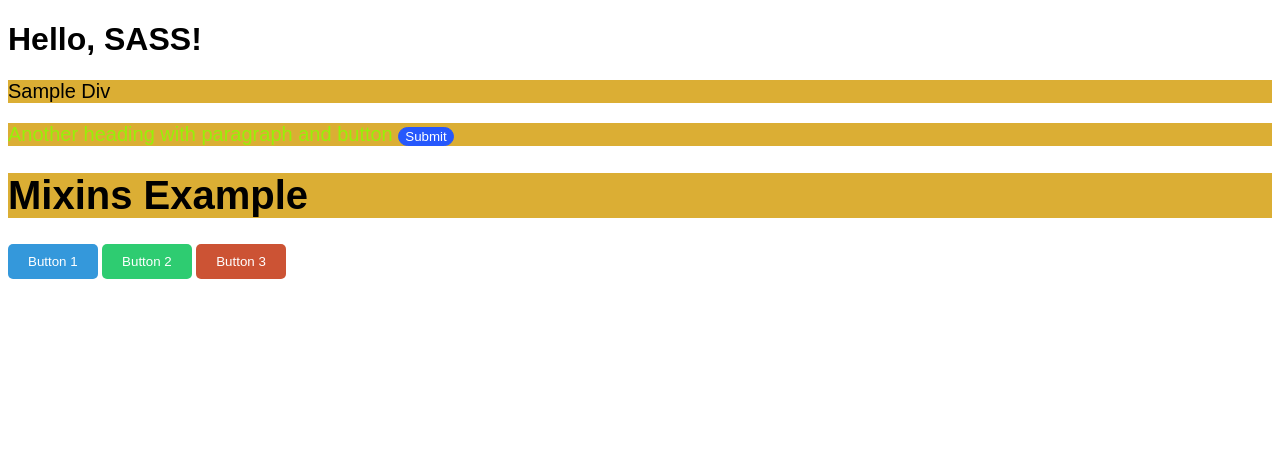
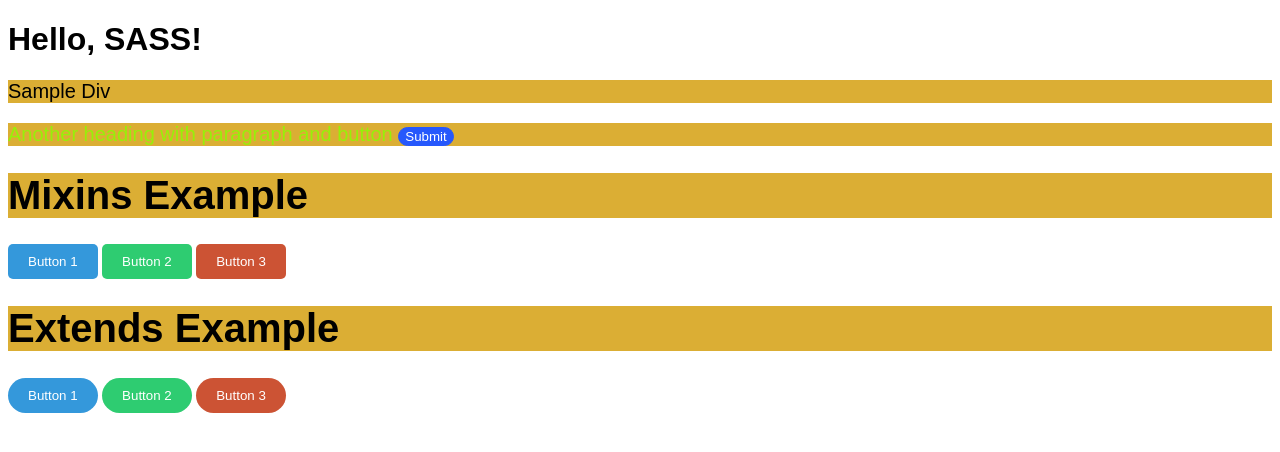
Before and after one commit to IMSP2596/PortFolio, a plain HTML site: page index.html in a window 1280 px wide. Drawn offline with Linux system fonts and the light colour scheme.

Commit message:
Session 3 Extend Exercise 2

```diff
--- /dev/null
+++ b/extend.scss
@@ -0,0 +1,23 @@
+.button {
+    padding: 10px 20px;
+    border-radius: 25px;
+    border: none;
+    cursor: pointer;
+  }
+
+  .button-primary_extends {
+    @extend .button;
+    background-color: #3498db;
+    color: white;
+  }
+
+  .button-secondary_extends {
+    @extend .button;
+    background-color: #2ecc71;
+    color: white;
+  }
+  .button-teritary_extends {
+    @extend .button;
+    background-color: #cc5334;
+    color: white;
+  }
--- a/index.html
+++ b/index.html
@@ -8,6 +8,7 @@
     <link rel="stylesheet" href="variables.css">
     <link rel="stylesheet" href="nesting.css">
     <link rel="stylesheet" href="mixins.css">
+    <link rel="stylesheet" href="extend.css">
 </head>
 <body>
     <h1>Hello, SASS!</h1>
@@ -24,5 +25,11 @@
     <button class="button-primary">Button 1</button>
     <button class="button-secondary">Button 2</button>
     <button class="button-teritary">Button 3</button>
+    <div>
+        <h1> Extends Example</h1>
+    </div>
+    <button class="button-primary_extends">Button 1</button>
+    <button class="button-secondary_extends">Button 2</button>
+    <button class="button-teritary_extends">Button 3</button>
 </body>
 </html>
```
Also changed, not shown: extend.css (added), 1 other file.
